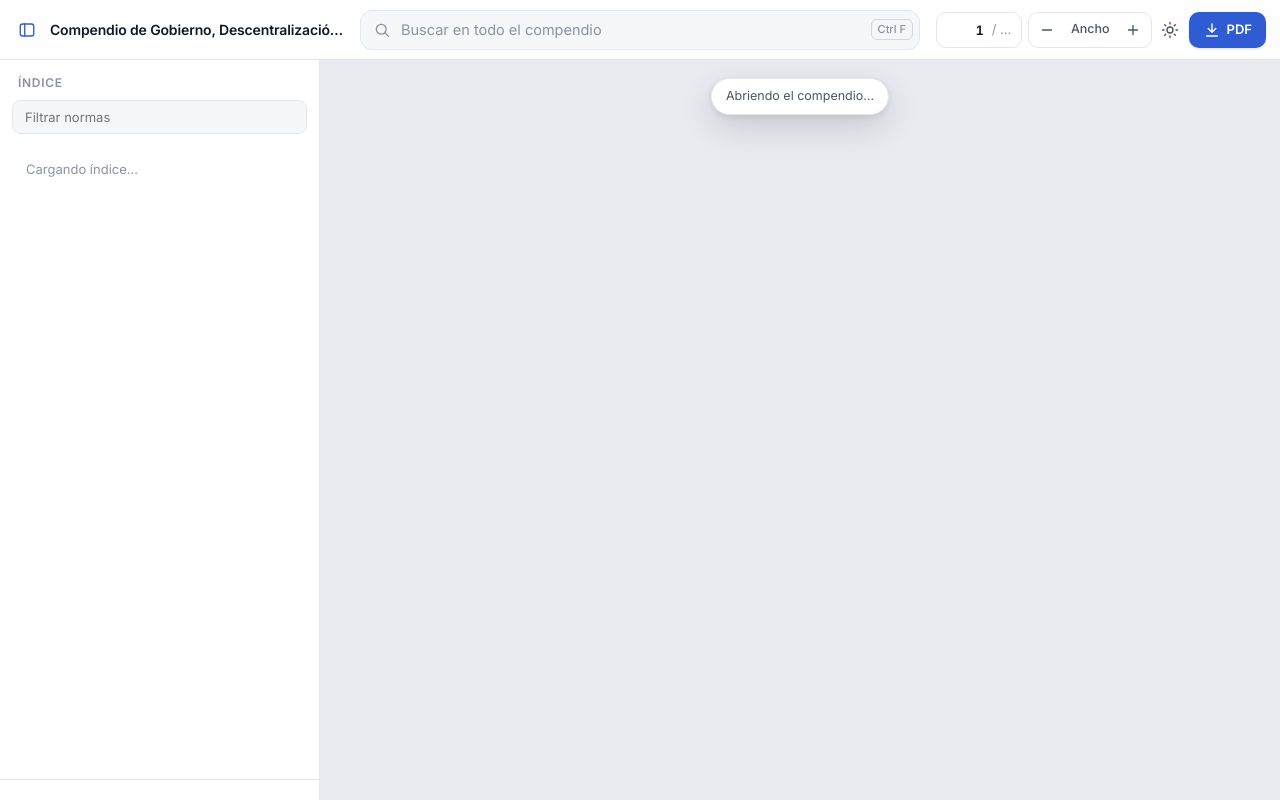
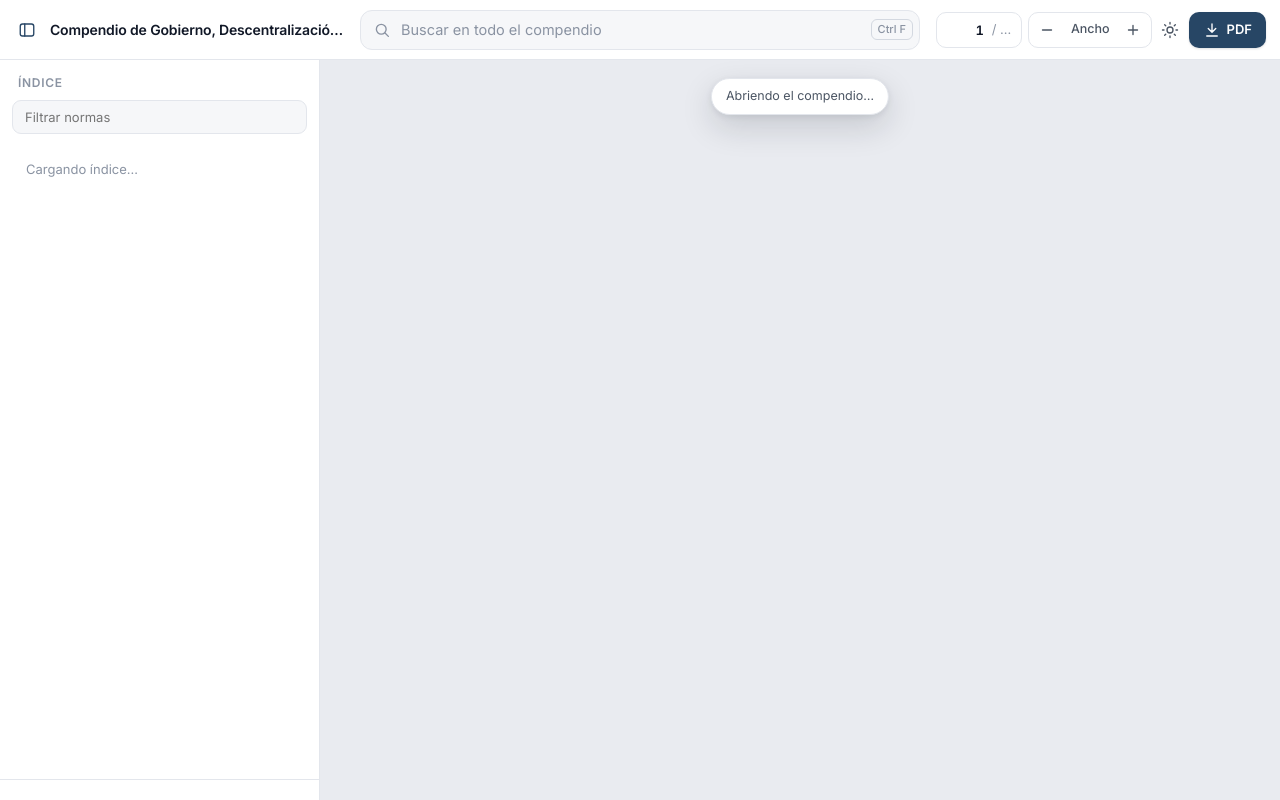
Before and after one commit to n-a-monterocarvajal/Compendio-Normativo-Gobierno-Descentralizacion-y-Regionalizacion-Chile, a plain HTML site: page visor/index.html in a window 1280 px wide. Drawn offline with Linux system fonts and the light colour scheme; a script that the page names is missing.

Commit message:
style: color de énfasis #274665 y animaciones más fluidas en el visor (#12)
- Énfasis #274665 (y una variante clara para el tema oscuro).
- El índice ya no anima su ancho en escritorio (obligaba a redibujar el PDF en
  cada cuadro); el reajuste del ancho espera a que el tamaño se estabilice.
- Sin desenfoques de fondo en la barra ni en el velo.


Claude-Session: https://claude.ai/code/session_01113iQ8ruuX7PamtFeXTHsr

Co-authored-by: Claude <noreply@anthropic.com>

```diff
--- a/visor/visor.css
+++ b/visor/visor.css
@@ -9,10 +9,10 @@
   --texto: #111827;
   --texto-2: #4b5563;
   --texto-3: #8a93a2;
-  --acento: #2f5bd3;
+  --acento: #274665;
   --acento-texto: #ffffff;
-  --acento-suave: #e8eefc;
-  --acento-borde: #c7d5f8;
+  --acento-suave: #e7edf3;
+  --acento-borde: #b9c8d8;
   --marca: rgb(255 200 40 / 0.45);
   --marca-actual: rgb(255 128 0 / 0.55);
   --sombra: 0 1px 2px rgb(16 24 40 / .06), 0 1px 3px rgb(16 24 40 / .08);
@@ -37,10 +37,10 @@
     --texto: #e8ebf0;
     --texto-2: #b3bac6;
     --texto-3: #7d8595;
-    --acento: #7aa2ff;
-    --acento-texto: #0b1020;
-    --acento-suave: #1d2a48;
-    --acento-borde: #2f4372;
+    --acento: #9bb6d3;
+    --acento-texto: #0d1824;
+    --acento-suave: #1e2c3c;
+    --acento-borde: #34506e;
     --sombra: 0 1px 2px rgb(0 0 0 / .4);
     --sombra-alta: 0 16px 40px rgb(0 0 0 / .5);
     color-scheme: dark;
@@ -57,10 +57,10 @@
   --texto: #e8ebf0;
   --texto-2: #b3bac6;
   --texto-3: #7d8595;
-  --acento: #7aa2ff;
-  --acento-texto: #0b1020;
-  --acento-suave: #1d2a48;
-  --acento-borde: #2f4372;
+  --acento: #9bb6d3;
+  --acento-texto: #0d1824;
+  --acento-suave: #1e2c3c;
+  --acento-borde: #34506e;
   --sombra: 0 1px 2px rgb(0 0 0 / .4);
   --sombra-alta: 0 16px 40px rgb(0 0 0 / .5);
   color-scheme: dark;
@@ -98,8 +98,7 @@ button { font: inherit; color: inherit; }
   display: grid; grid-template-columns: minmax(200px, 1fr) minmax(320px, 560px) minmax(200px, 1fr);
   align-items: center; gap: 16px;
   height: var(--alto-barra); padding: 0 14px;
-  background: color-mix(in srgb, var(--superficie) 88%, transparent);
-  backdrop-filter: saturate(1.6) blur(12px);
+  background: var(--superficie);
   border-bottom: 1px solid var(--borde);
   position: relative; z-index: 20;
 }
@@ -182,8 +181,8 @@ button { font: inherit; color: inherit; }
   flex: none; display: flex; flex-direction: column; min-height: 0;
   background: var(--superficie);
 }
-.indice-panel { width: var(--ancho-indice); border-right: 1px solid var(--borde); transition: margin-left .22s ease; }
-.indice-panel.oculto { margin-left: calc(-1 * var(--ancho-indice)); }
+.indice-panel { width: var(--ancho-indice); border-right: 1px solid var(--borde); }
+.indice-panel.oculto { display: none; }
 .resultados-panel { width: var(--ancho-resultados); border-left: 1px solid var(--borde); }
 .resultados-panel[hidden] { display: none; }
 .asa { display: none; }
@@ -304,7 +303,7 @@ button { font: inherit; color: inherit; }
 ::highlight(busqueda) { background-color: var(--marca); }
 ::highlight(busqueda-actual) { background-color: var(--marca-actual); }
 
-.velo { position: fixed; inset: 0; z-index: 30; background: rgb(10 14 20 / .35); backdrop-filter: blur(2px); }
+.velo { position: fixed; inset: 0; z-index: 30; background: rgb(10 14 20 / .4); }
 .velo[hidden] { display: none; }
 
 /* Pantallas medianas: resultados sobre el documento */
@@ -333,10 +332,11 @@ button { font: inherit; color: inherit; }
     position: fixed; z-index: 40; left: 0; right: 0; bottom: 0; width: auto !important;
     height: min(78vh, 680px); margin: 0 !important;
     border: 0; border-radius: 18px 18px 0 0; box-shadow: var(--sombra-alta);
-    transform: translateY(0); transition: transform .26s cubic-bezier(.2, .8, .2, 1);
+    transform: translateY(0); transition: transform .22s cubic-bezier(.2, .8, .2, 1);
+    will-change: transform; contain: layout paint;
     padding-bottom: env(safe-area-inset-bottom);
   }
-  .indice-panel.oculto { transform: translateY(105%); }
+  .indice-panel.oculto { display: flex; transform: translateY(105%); visibility: hidden; transition: transform .22s cubic-bezier(.2, .8, .2, 1), visibility 0s .22s; }
   .barra { z-index: 45; }
   .velo { top: var(--alto-barra); }
   .resultados-panel { top: var(--alto-barra); height: auto; border-radius: 0; }
--- a/visor/visor.js
+++ b/visor/visor.js
@@ -153,13 +153,14 @@ eventBus.on("pagesinit", () => {
 
 // Reajusta «ancho de página» o «página completa» cuando cambia el espacio disponible
 // (paneles que se abren o cierran, ventana que cambia de tamaño).
+// Se espera a que el tamaño se estabilice para no redibujar las páginas en cada cuadro.
 let ajuste = null;
 new ResizeObserver(() => {
-  cancelAnimationFrame(ajuste);
-  ajuste = requestAnimationFrame(() => {
+  clearTimeout(ajuste);
+  ajuste = setTimeout(() => {
     const valor = viewer.currentScaleValue;
     if (viewer.pagesCount && (valor === "page-width" || valor === "page-fit")) viewer.currentScaleValue = valor;
-  });
+  }, 150);
 }).observe(contenedor);
 
 let primeraPagina = true;
```
